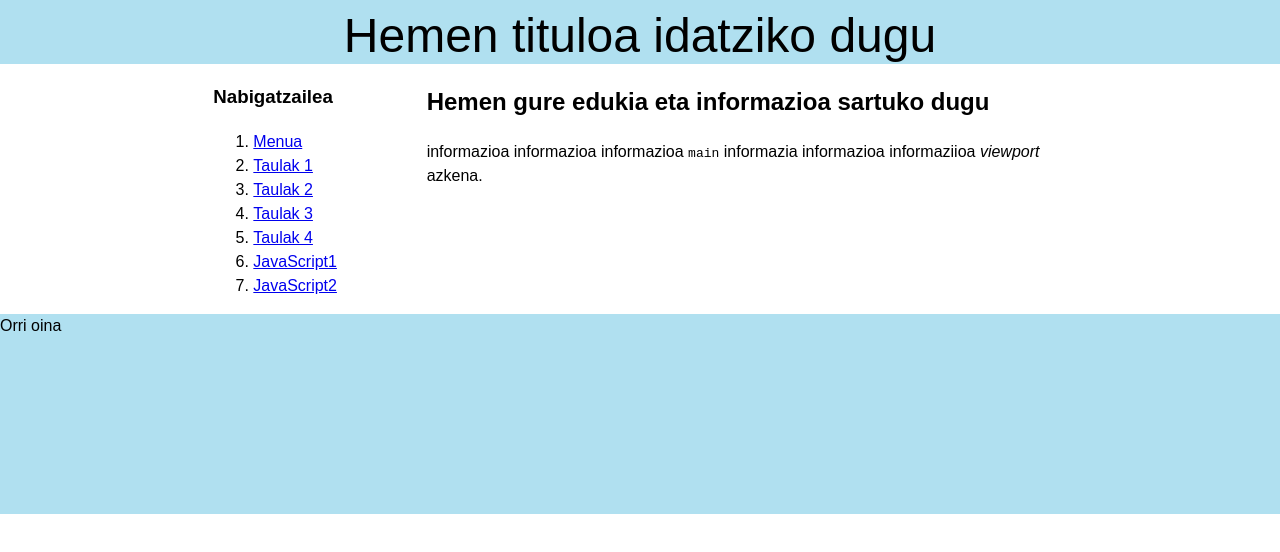
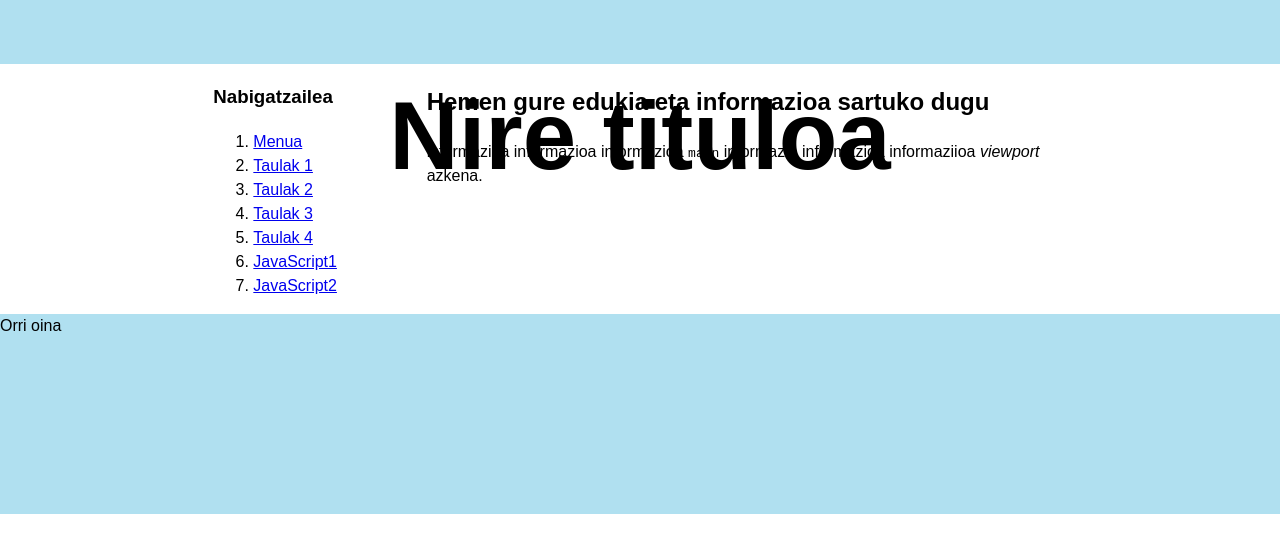
Before and after one commit to senterland2020/maketazioa, a plain HTML site: page index.html in a window 1280 px wide. Drawn offline with Linux system fonts and the light colour scheme.

Commit message:
Tituloa
Tituloa

```diff
--- a/index.html
+++ b/index.html
@@ -10,7 +10,7 @@
   <body>
     <div class="nagusia" id="nagusia">
       <header>
-        Hemen tituloa idatziko dugu
+        <h1>Nire tituloa</h1>
       </header>
       <nav>
         <h3>Nabigatzailea</h3>
```
